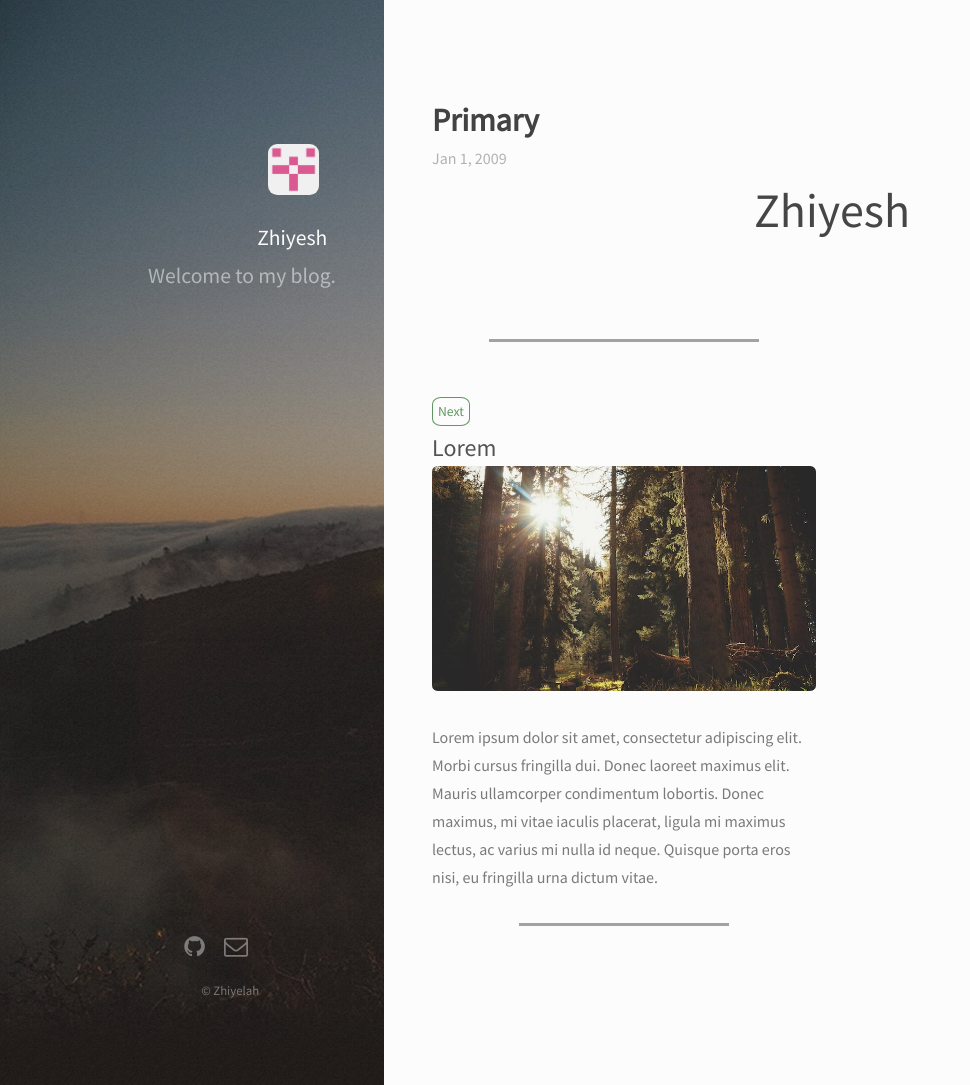
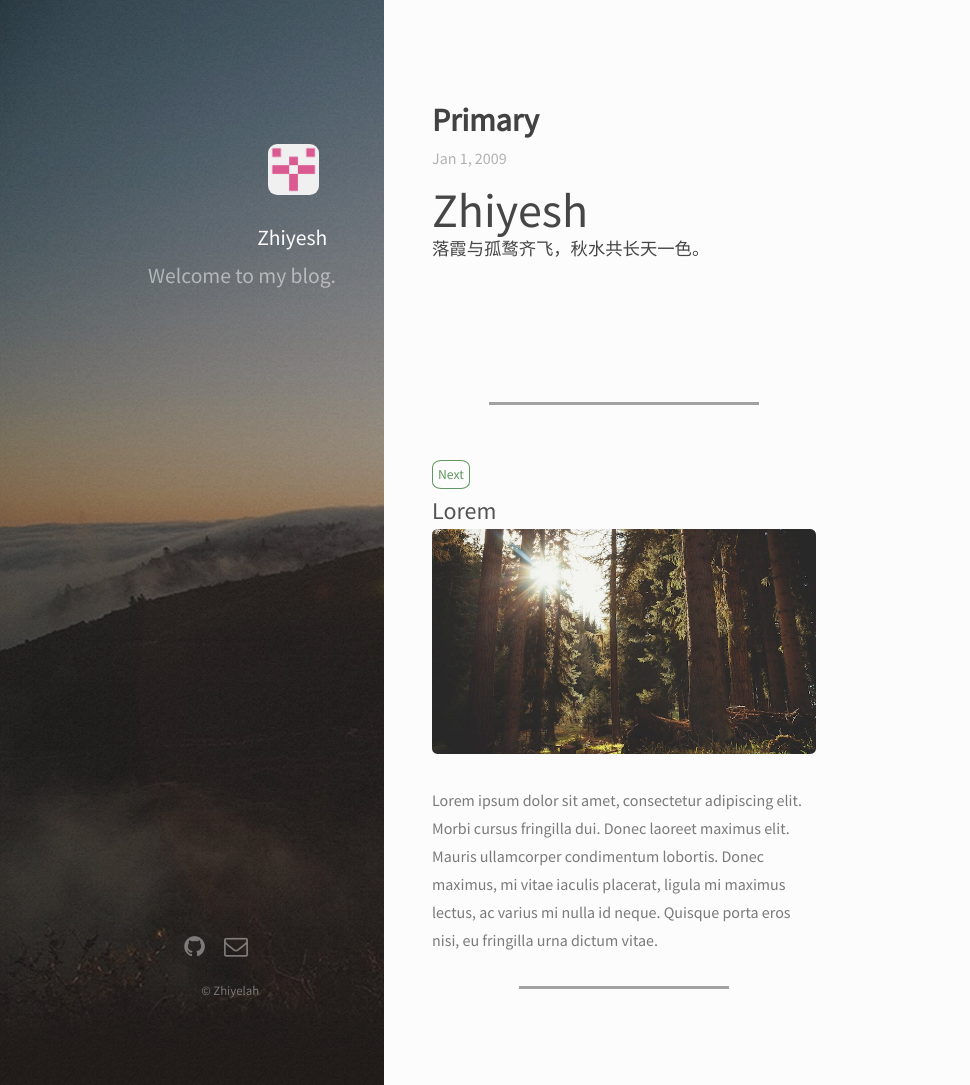
Before and after one commit to Zhiyelah/zhiyelah.github.io, a Jekyll site: the page built from _posts/2009-01-01-Primary.md, in a window 1280 px wide and 1085 px high. Shown: the whole window, without its empty margins (0-970 px from the left). Built offline with Jekyll 4.4.1, drawn with Linux system fonts in a browser that asks for light colours; nearby versions of some CDN libraries.

Commit message:
Update 2009-01-01-Primary.md

```diff
--- a/_posts/2009-01-01-Primary.md
+++ b/_posts/2009-01-01-Primary.md
@@ -2,6 +2,5 @@
 layout: post
 title: Primary
 ---
-<div align="center">
-  <font size="70">Zhiyesh</font>
-</div>
+<font size="70px" weight="bold">Zhiyesh</font>
+落霞与孤鹜齐飞，秋水共长天一色。
```
